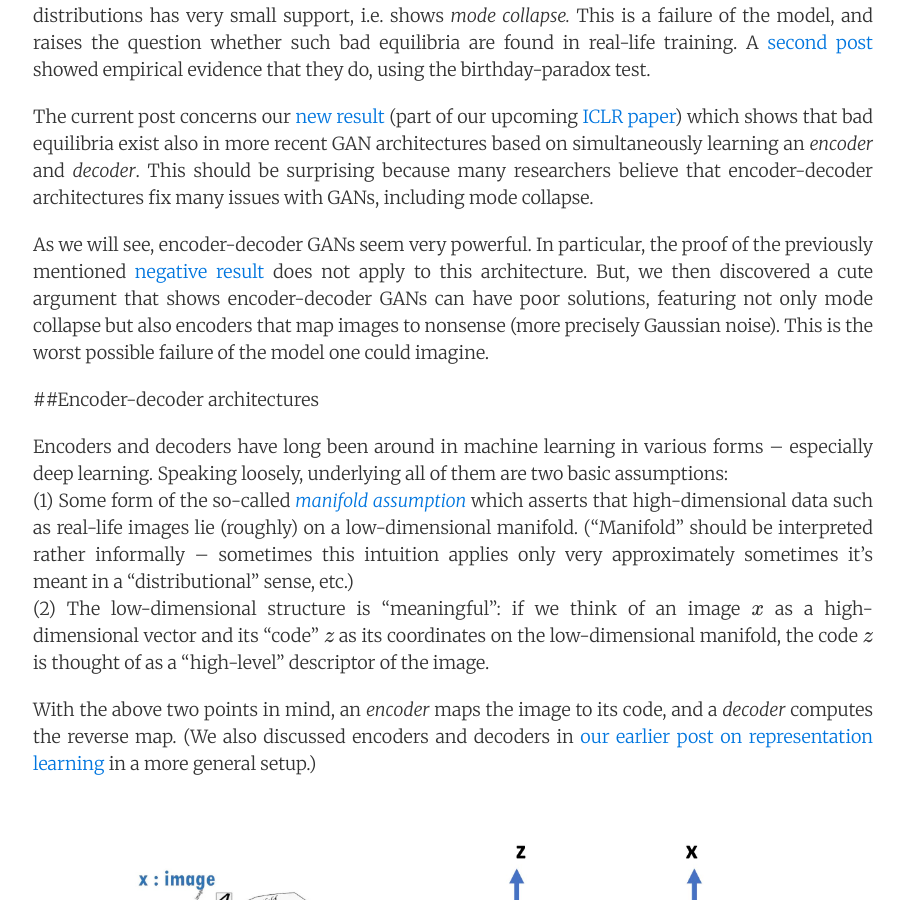
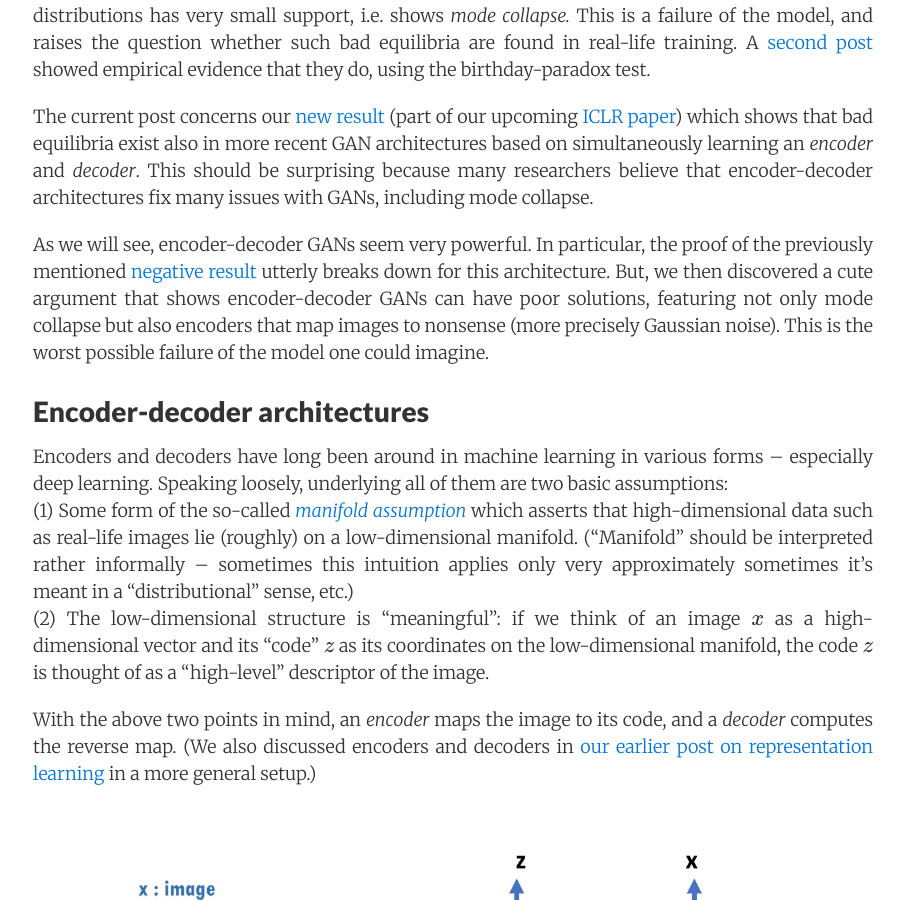
Before and after one commit to offconvex/offconvex.github.io, a Jekyll site: the page built from _posts/2018-03-12-bigan.md, in a window 1280 px wide and 900 px high, scrolled down 757 px. Shown: the whole window, without its empty margins (187-1091 px from the left). Built offline with Jekyll 4.4.1, drawn with Linux system fonts in a browser that asks for light colours; nearby versions of some CDN libraries; formulas are drawn with MathJax 3; comment, search, counter and statistics services are not loaded.

Commit message:
Update 2018-03-12-bigan.md

```diff
--- a/_posts/2018-03-12-bigan.md
+++ b/_posts/2018-03-12-bigan.md
@@ -11,9 +11,9 @@ This is yet another post about [Generative Adversarial Nets (GANs)](http://www.o
 
 The current post concerns our [new result](https://arxiv.org/abs/1711.02651) (part of our upcoming [ICLR paper](https://openreview.net/forum?id=BJehNfW0-)) which shows that bad equilibria exist also in more recent GAN architectures based on simultaneously learning an *encoder* and *decoder*. This should be surprising because many researchers believe that encoder-decoder architectures fix many issues with GANs, including mode collapse.
 
-As we will see, encoder-decoder GANs seem very powerful. In particular, the proof of the previously mentioned [negative result](http://www.offconvex.org/2017/03/30/GANs2/) does not apply to this architecture. But, we then discovered a cute argument that shows encoder-decoder GANs can have poor solutions, featuring not only mode collapse but also encoders that map images to nonsense (more precisely Gaussian noise). This is the worst possible failure of the model one could imagine.
+As we will see, encoder-decoder GANs seem very powerful. In particular, the proof of the previously mentioned [negative result](http://www.offconvex.org/2017/03/30/GANs2/) utterly breaks down for this architecture. But, we then discovered a cute argument that shows encoder-decoder GANs can have poor solutions, featuring not only mode collapse but also encoders that map images to nonsense (more precisely Gaussian noise). This is the worst possible failure of the model one could imagine.
 
-##Encoder-decoder architectures
+## Encoder-decoder architectures
 
 Encoders and decoders have long been around in machine learning in various forms -- especially deep learning. Speaking loosely, underlying all of them are two basic assumptions:
 (1) Some form of the so-called [*manifold assumption*](https://mitpress.mit.edu/sites/default/files/titles/content/9780262033589_sch_0001.pdf) which asserts that high-dimensional data such as real-life images lie (roughly) on a low-dimensional manifold. ("Manifold" should be interpreted rather informally -- sometimes this intuition applies only very approximately sometimes it's meant in a "distributional" sense, etc.)
```
